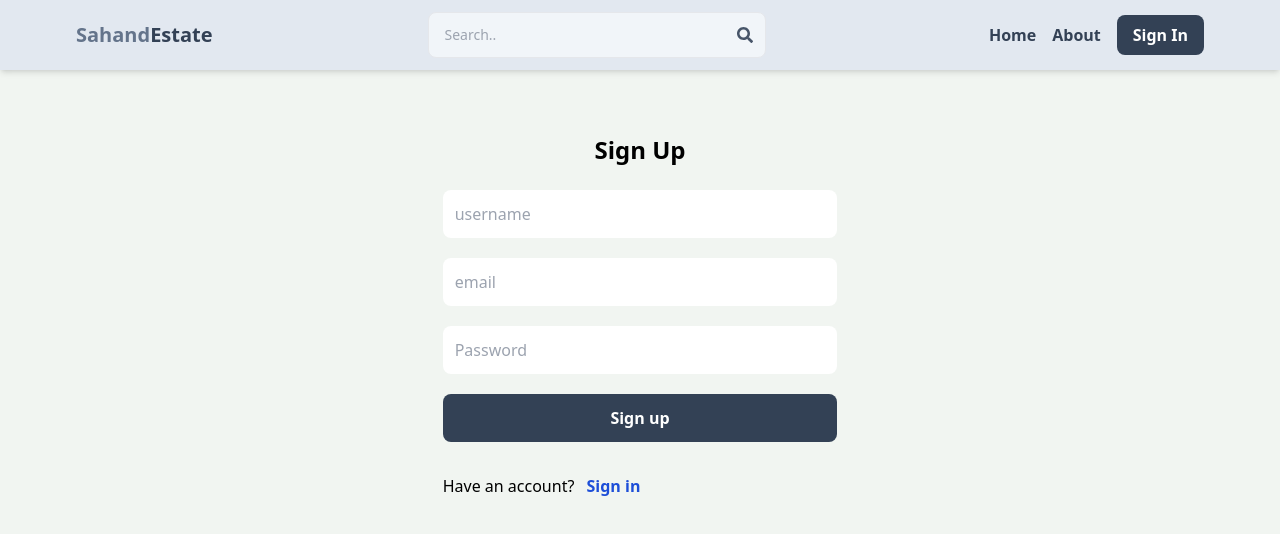
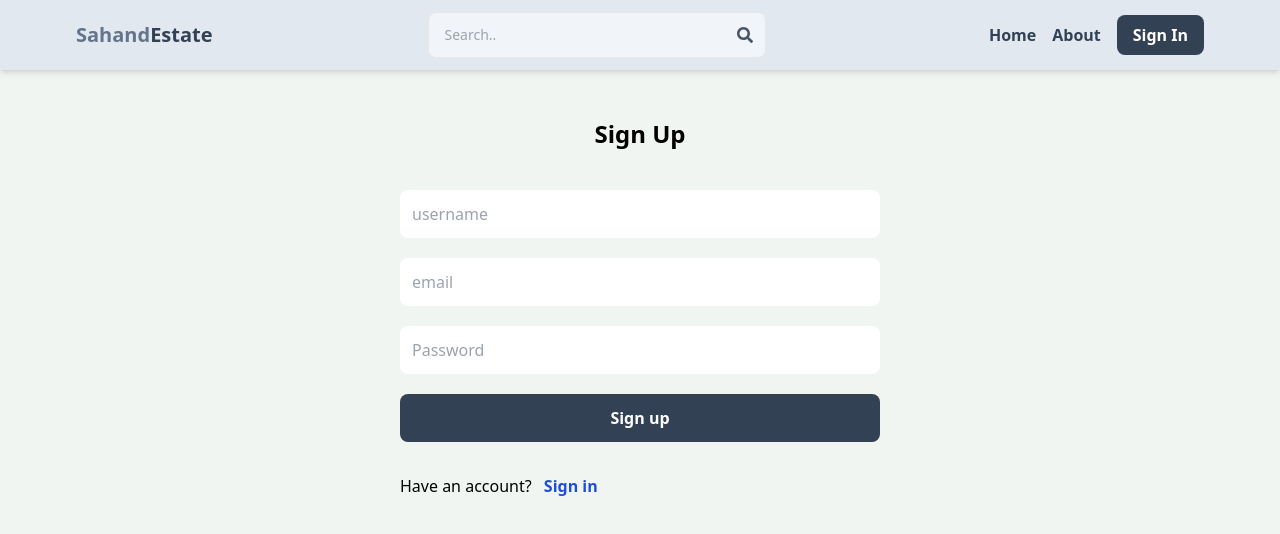
Before and after one commit to muhamadrio-code/mern-sahabat-estate, a React (Vite) app in the folder client/: page /signup in a window 1280 px wide. Shown: the top 534 px of the page. Built offline with nearby package versions, Linux system fonts and the light colour scheme.

Commit message:
fix signup layout

```diff
--- a/client/src/pages/SignUp.tsx
+++ b/client/src/pages/SignUp.tsx
@@ -4,8 +4,8 @@ import { MyLink } from "../components";
 export default function SignUp() {
   const inputClassStyle = "p-3 rounded-lg w-full"
   return (
-  <div className="sm:w-96 mt-12 md:w-2/6 p-4 m-auto flex-col min-h-min flex justify-center items-center gap-6">
-    <h1 className="text-2xl font-semibold">Sign Up</h1>
+  <div className="sm:w-[32rem] mt-4 p-4 m-auto flex-col min-h-min flex justify-center items-center gap-6">
+    <h1 className="text-2xl font-semibold p-4">Sign Up</h1>
     <Form className="w-full m-auto flex-col min-h-min flex justify-center items-center gap-5">
       <input id='username' type="text" name="username" placeholder="username" className={inputClassStyle} />
       <input id='email' type="email" name="email" placeholder="email" className={inputClassStyle} />
```
